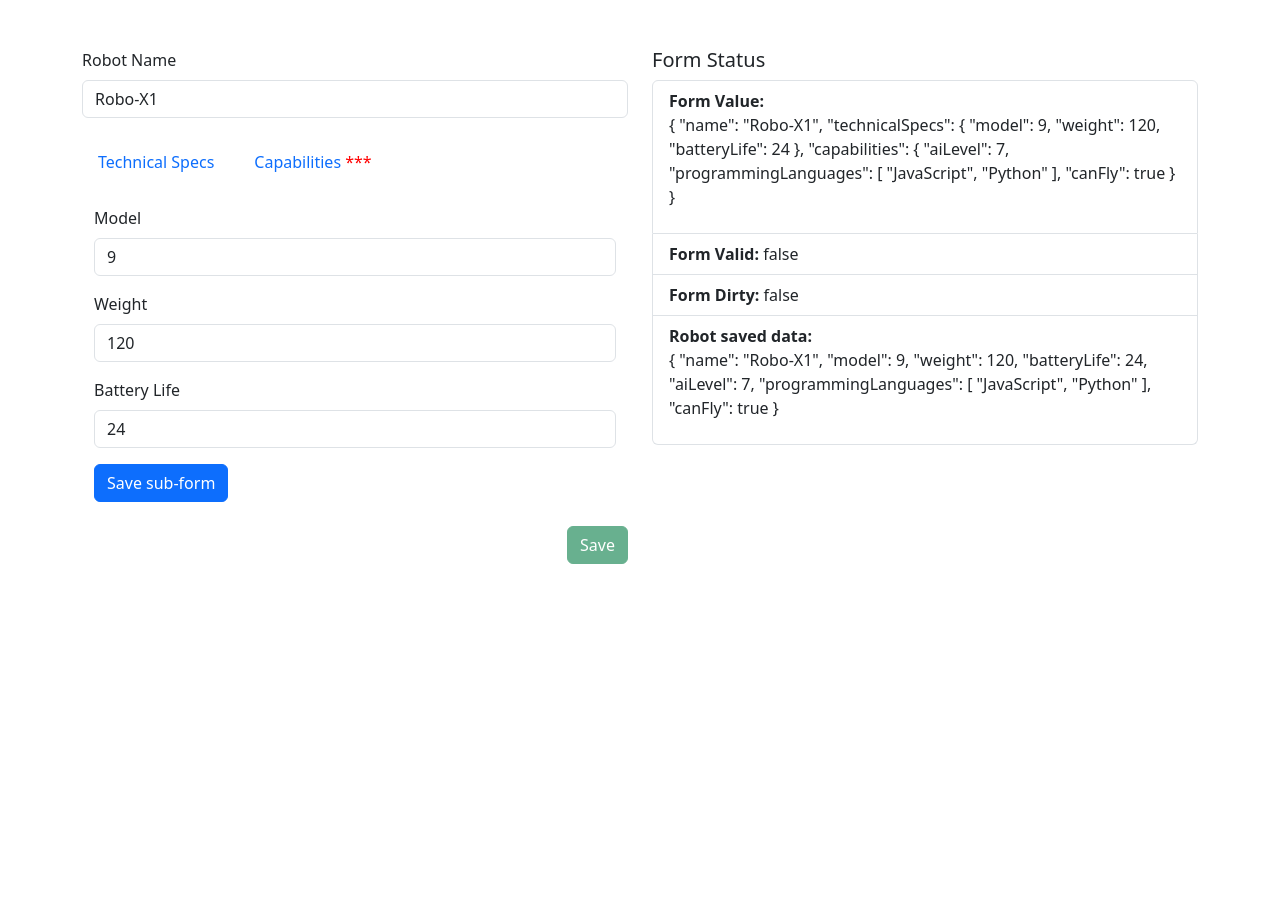
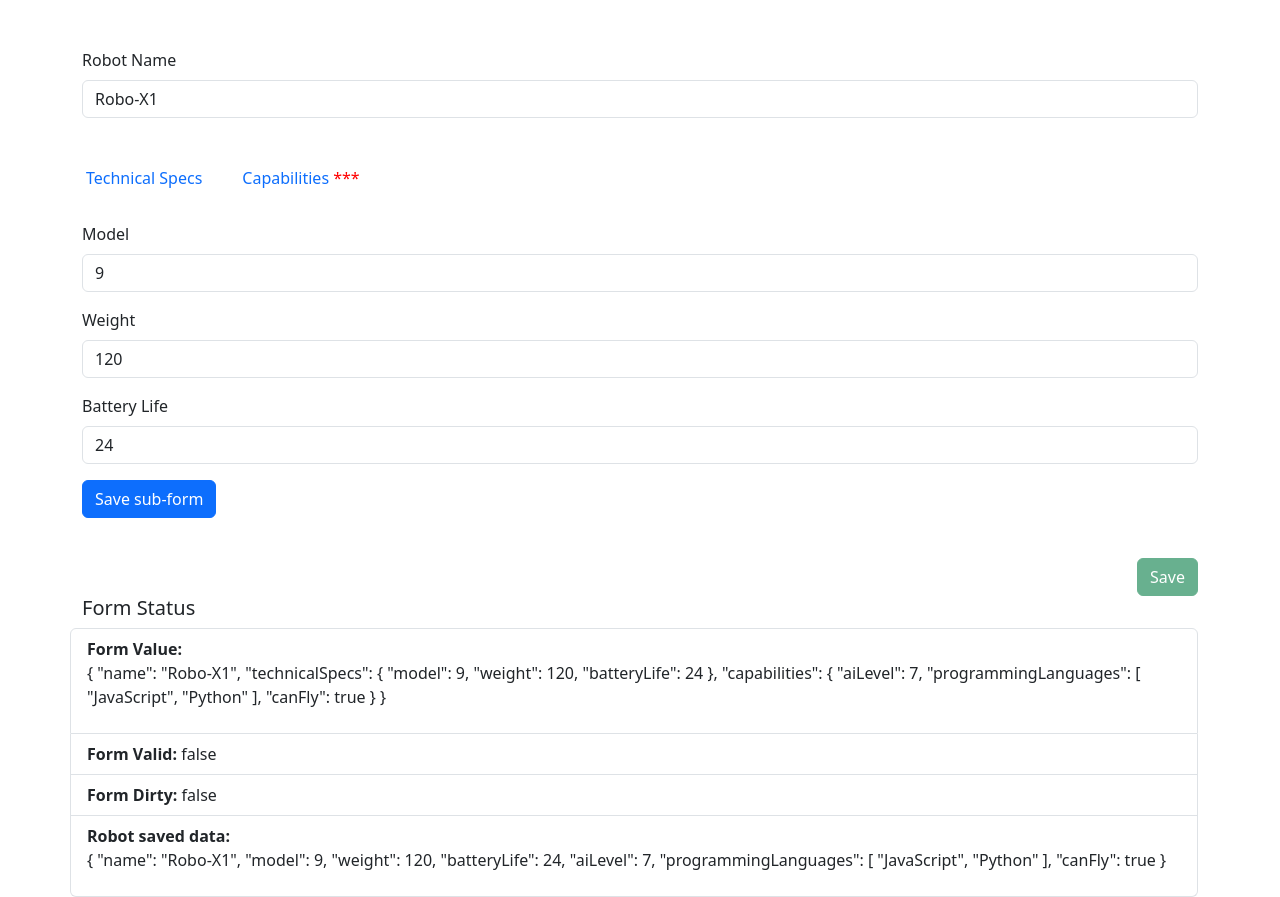
Before and after one commit to tbener/angular-forms-workshop, an Angular app: page /tab1 in a window 1280 px wide. Before the commit the page ends 800 px from the top, so only its background shows below. Built offline with nearby package versions, Linux system fonts and the light colour scheme.

Commit message:
change layout to half screen

```diff
--- a/src/app/tabs/tabs-main/tabs-main.component.html
+++ b/src/app/tabs/tabs-main/tabs-main.component.html
@@ -1,7 +1,6 @@
 <div class="container mt-5">
     <div class="row">
         <!-- Left side: Form and navigation -->
-        <div class="col-md-6">
         <form [formGroup]="form" class="mb-4">
             <div class="mb-3">
                 <label for="name" class="form-label">Robot Name</label>
@@ -13,8 +12,10 @@
         </form>
 
         <nav class="nav mb-4">
-                <a routerLink="tab1" class="nav-link btn me-2" [class.has-errors]="form.controls.technicalSpecs.invalid">Technical Specs</a>
-                <a routerLink="tab2" class="nav-link btn" [class.has-errors]="form.controls.capabilities.invalid">Capabilities</a>
+            <a routerLink="tab1" class="nav-link btn me-2"
+                [class.has-errors]="form.controls.technicalSpecs.invalid">Technical Specs</a>
+            <a routerLink="tab2" class="nav-link btn"
+                [class.has-errors]="form.controls.capabilities.invalid">Capabilities</a>
         </nav>
 
         <div class="container mb-4">
@@ -22,12 +23,9 @@
         </div>
 
         <div class="d-flex justify-content-end">
-                <button type="button" class="btn btn-success" [disabled]="!isFormValid()"
-                    (click)="onSave()">Save</button>
-            </div>
+            <button type="button" class="btn btn-success" [disabled]="!isFormValid()" (click)="onSave()">Save</button>
         </div>
 
-        <div class="col-md-6">
         <h5>Form Status</h5>
         <ul class="list-group">
             <!-- General Form Info -->
@@ -49,4 +47,3 @@
         </ul>
     </div>
 </div>
-</div>
```
Lines whose indentation alone changed are shown as unchanged.
